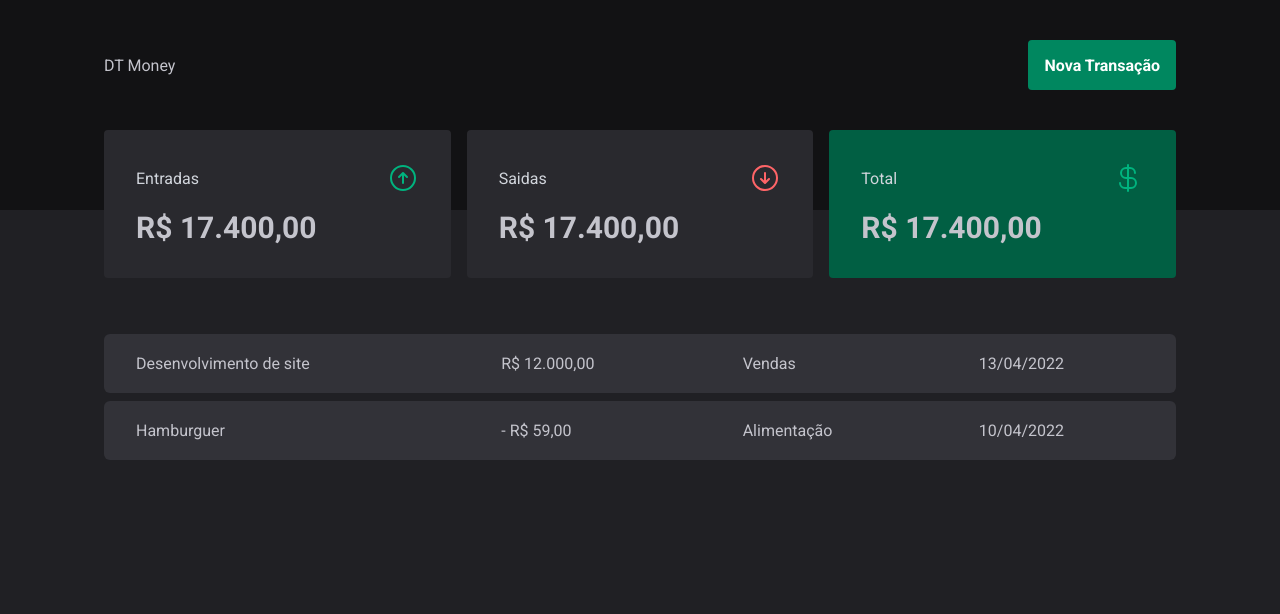
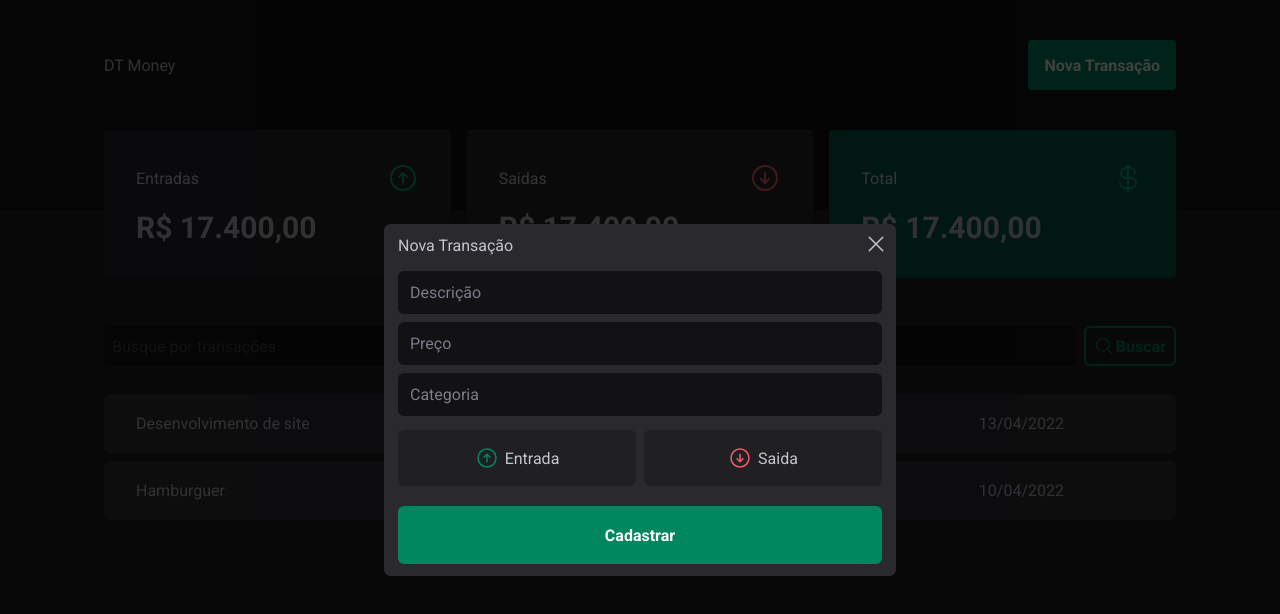
Before and after one commit to augustoteix0/DtMoney, a React (Vite) app: page / in a window 1280 px wide. Both pictures are taken after a click on the button "Nova Transação". Shown: the top 614 px of the page. Built offline with nearby package versions, Linux system fonts and the light colour scheme.

Commit message:
feat and style: added Modal and searchForm

```diff
--- a/package.json
+++ b/package.json
@@ -11,6 +11,8 @@
   },
   "dependencies": {
     "@phosphor-icons/react": "^2.1.10",
+    "@radix-ui/react-dialog": "^1.1.16",
+    "@radix-ui/react-radio-group": "^1.4.0",
     "@tailwindcss/vite": "^4.3.0",
     "react": "^19.2.6",
     "react-dom": "^19.2.6",
--- a/src/App.tsx
+++ b/src/App.tsx
@@ -1,4 +1,4 @@
-import { Transactions } from "./pages/Transactions";
+import { Transactions } from "./pages/Transactions/Transactions";
 
 export function App() {
   return (
--- a/src/components/Header.tsx
+++ b/src/components/Header.tsx
@@ -1,10 +1,17 @@
+import * as Dialog from "@radix-ui/react-dialog";
+import { NewTransactionModal } from "./NewTransactionModal";
+
 export function Header() {
     return (
         <div className="bg-base-background w-full pt-10 pb-30">
             <div className="MainContainer flex justify-between items-center">
                 <h1>DT Money</h1>
-
-                <button className="h-[50px] border-0 bg-green text-white font-bold px-4 transition-all rounded-sm cursor-pointer hover:bg-green-dark">Nova Transação</button>
+                <Dialog.Root>
+                    <Dialog.Trigger asChild>
+                    <button className="h-[50px] border-0 bg-green text-white font-bold px-4 transition-all rounded-sm cursor-pointer hover:bg-green-dark">Nova Transação</button>
+                    </Dialog.Trigger>
+                    <NewTransactionModal/>
+                </Dialog.Root>
             </div>
         </div>
     )
--- /dev/null
+++ b/src/components/NewTransactionModal.tsx
@@ -0,0 +1,33 @@
+import { ArrowCircleDownIcon, ArrowCircleUpIcon, XIcon } from "@phosphor-icons/react";
+import * as Dialog from "@radix-ui/react-dialog";
+import * as RadioGroup from '@radix-ui/react-radio-group';
+
+export function NewTransactionModal() {
+  return (
+    <Dialog.Portal>
+      <Dialog.Overlay className="fixed w-full h-full inset-0 bg-[rgba(0,0,0,0.75)]"/>
+
+      <Dialog.Content className="min-w-[32rem] rounded-md py-3 px-3.5 bg-base-shape-secundaria fixed top-1/2 left-1/2 translate-y-[-50%] translate-x-[-50%]">
+        <Dialog.Title>Nova Transação</Dialog.Title>
+
+        <Dialog.Close className="absolute bg-transparent border-0 top-2 right-2 leading-0 cursor-pointer text-base-text">
+            <XIcon size={24}/>
+        </Dialog.Close>
+
+        <form action="" className="mt-4 flex flex-col gap-2">
+            <input className="rounded-md border-0 bg-base-background text-base-text p-3 placeholder:text-base-placeholder" type="text" placeholder="Descrição" required />
+            <input className="rounded-md border-0 bg-base-background text-base-text p-3 placeholder:text-base-placeholder"  type="number" placeholder="Preço" required />
+            <input className="rounded-md border-0 bg-base-background text-base-text p-3 placeholder:text-base-placeholder"  type="text" placeholder="Categoria" required />
+
+            <RadioGroup.Root className="grid grid-cols-2 gap-2 mt-1.5">
+                <RadioGroup.Item className="group bg-base-shape-principal p-4 flex items-center justify-center gap-1.5 rounded-md cursor-pointer border-0 text-base-text data-[state=checked]:bg-green data-[state=checked]:text-white data-[state=unchecked]:hover:bg-white/10 transition-all" value="income"><ArrowCircleUpIcon size={24} className="text-green group-data-[state=checked]:text-white"/> Entrada</RadioGroup.Item>
+
+                <RadioGroup.Item className="group bg-base-shape-principal p-4 flex items-center justify-center gap-1.5 rounded-md cursor-pointer border-0 text-base-text data-[state=checked]:bg-red data-[state=checked]:text-white data-[state=unchecked]:hover:bg-white/10 transition-all" value="outcome"><ArrowCircleDownIcon className="text-red group-data-[state=checked]:text-white" size={24}/> Saida</RadioGroup.Item>
+            </RadioGroup.Root>
+
+            <button className="h-[58px] border-0 bg-green text-white font-bold py-0 px-3 rounded-md mt-3 cursor-pointer hover:bg-green-dark transition-all" type="submit">Cadastrar</button>
+        </form>
+      </Dialog.Content>
+    </Dialog.Portal>
+  );
+}
--- a/src/pages/Transactions.tsx
+++ b/src/pages/Transactions/Transactions.tsx
@@ -1,24 +1,29 @@
-import { Header } from "../components/Header";
-import { Summary } from "../components/Summary";
+import { Header } from "../../components/Header";
+import { Summary } from "../../components/Summary";
+import { SearchForm } from "./components/SearchForm";
+
+
 
 export function Transactions() {
+
     return (
         <div>
             <Header/>
             <Summary/>
 
             <div className="MainContainer mt-12">
+                <SearchForm/>
                 <table className="w-full [border-collapse:separate] [border-spacing:0_0.5rem] mt-5">
                     <tbody>
                         <tr>
                             <td className="TdTableTransactions rounded-tl-md rounded-bl-md">Desenvolvimento de site</td>
-                            <td className="TdTableTransactions">R$ 12.000,00</td>
+                            <td className={`TdTableTransactions`}>R$ 12.000,00</td>
                             <td className="TdTableTransactions">Vendas</td>
                             <td className="TdTableTransactions rounded-tr-md rounded-br-md">13/04/2022</td>
                         </tr>
                         <tr>
                             <td className="TdTableTransactions rounded-tl-md rounded-bl-md">Hamburguer</td>
-                            <td className="TdTableTransactions">- R$ 59,00</td>
+                            <td className={`TdTableTransactions`}>- R$ 59,00</td>
                             <td className="TdTableTransactions">Alimentação</td>
                             <td className="TdTableTransactions rounded-tr-md rounded-br-md">10/04/2022</td>
                         </tr>
--- /dev/null
+++ b/src/pages/Transactions/components/SearchForm.tsx
@@ -0,0 +1,12 @@
+import { MagnifyingGlassIcon } from "@phosphor-icons/react";
+
+export function SearchForm() {
+    return (
+        <div >
+            <form action="" className="flex gap-2">
+                <input type="text" placeholder="Busque por transações" className="flex-1 rounded-md border-0 bg-base-background text-base-placeholder p-2"/>
+                <button type="submit" className="flex items-center gap-0.5 p-2 bg-transparent border-2 border-green text-green font-bold rounded-md hover:bg-green hover:text-white transition-all"><MagnifyingGlassIcon size={20} /> Buscar</button>
+            </form>
+        </div>
+    )
+}
```
Also changed, not shown: 1 other file (tests, documents, lock files or other folders).
